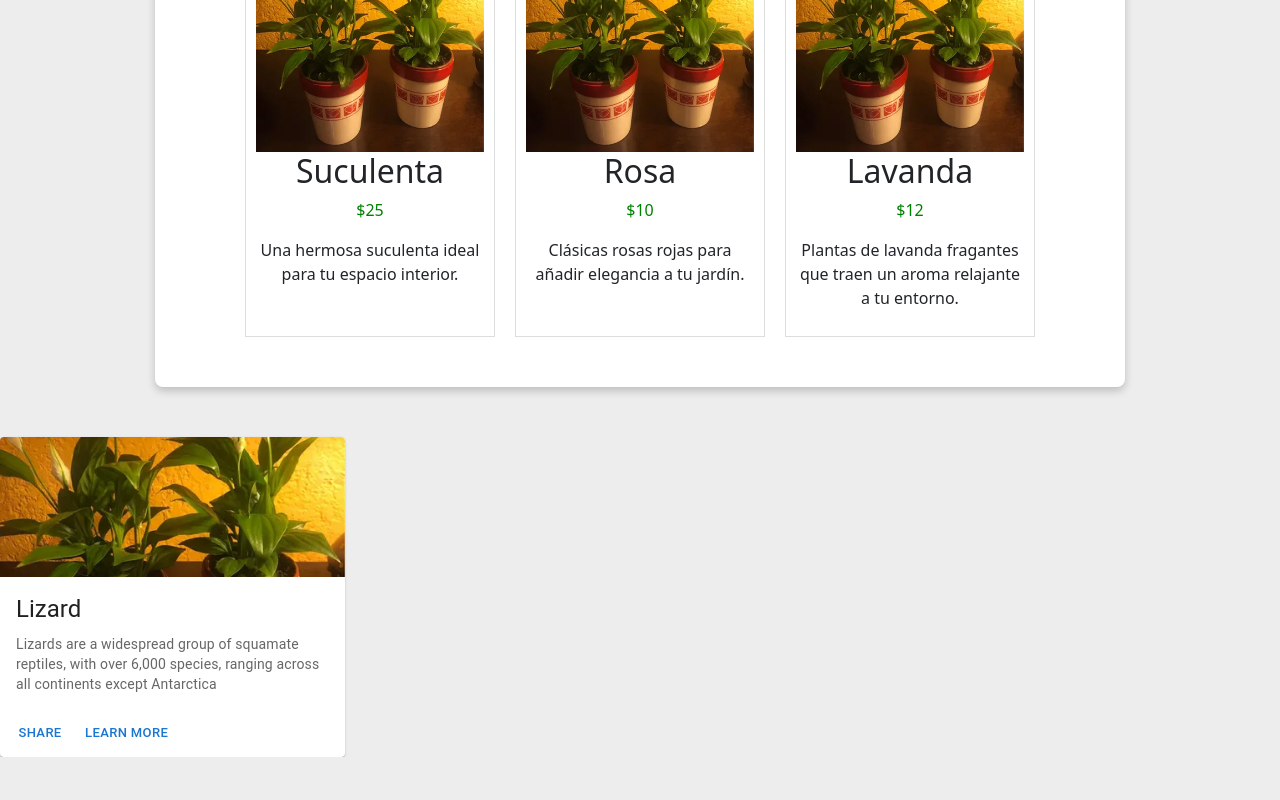
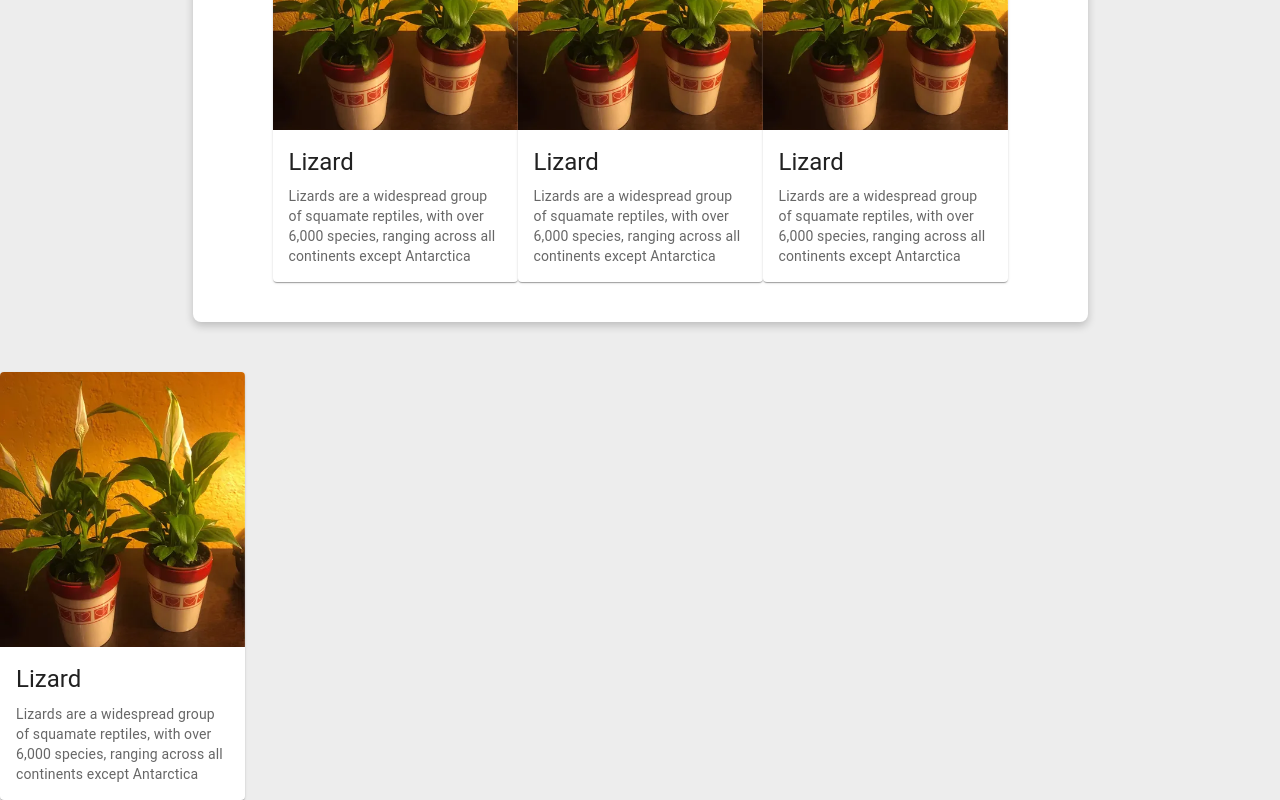
Before and after one commit to alejolac/Sempervirens, a React (Vite) app: page / in a window 1280 px wide. Shown: the part 1110-1910 px from the top of the page. Before the commit the page ends 1867 px from the top, so only its background shows below. Built offline with nearby package versions, Linux system fonts and the light colour scheme.

Commit message:
articulos relacionados V0.1

```diff
--- a/src/components/templateProduct.jsx
+++ b/src/components/templateProduct.jsx
@@ -13,7 +13,7 @@ const ProductDisplay = ({ product }) => {
     const [product1, setProduct1] = useState(product.image[0])
 
     useEffect(() => {
-        console.log(product.image[0]);
+        //console.log(product.image[0]);
     }, [])
 
     const handleImage = (img) => {
@@ -73,11 +73,11 @@ const ProductDisplay = ({ product }) => {
                     <div className="container-product back-green    ">
                         <div className="productos-relacionados">
                             {product.relacionados.map((relacionado, index) => (
-                                <Producto key={index} producto={relacionado} />
+                                <Test key={relacionado.id} producto={relacionado.image} />
                             ))}
                         </div>
                     </div>
-                    <Test img={product.image[0]}/>
+                    <Test img={product.image[0]} />
                 </div>
             }
             {modalOpen && (
--- a/src/components/testCard.jsx
+++ b/src/components/testCard.jsx
@@ -1,19 +1,21 @@
 import * as React from 'react';
 import Card from '@mui/material/Card';
-import CardActions from '@mui/material/CardActions';
 import CardContent from '@mui/material/CardContent';
 import CardMedia from '@mui/material/CardMedia';
-import Button from '@mui/material/Button';
 import Typography from '@mui/material/Typography';
+import { CardActionArea } from '@mui/material';
+import imgImport from "../../public/img1.jpg"
 
-export default function ImgMediaCard({img}) {
+export default function ActionAreaCard({img, title, text, price}) {
+    img = "../../public/"+img
     return (
-        <Card sx={{ maxWidth: 345 }}>
+        <Card sx={{ maxWidth: 245 }}>
+            <CardActionArea>
                 <CardMedia
                     component="img"
+                    height="275"
+                    image={imgImport}
                     alt="green iguana"
-                height="140"
-                image={img}
                 />
                 <CardContent>
                     <Typography gutterBottom variant="h5" component="div">
@@ -24,10 +26,7 @@ export default function ImgMediaCard({img}) {
                         species, ranging across all continents except Antarctica
                     </Typography>
                 </CardContent>
-            <CardActions>
-                <Button size="small">Share</Button>
-                <Button size="small">Learn More</Button>
-            </CardActions>
+            </CardActionArea>
         </Card>
     );
 }
```
Lines whose indentation alone changed are shown as unchanged.
